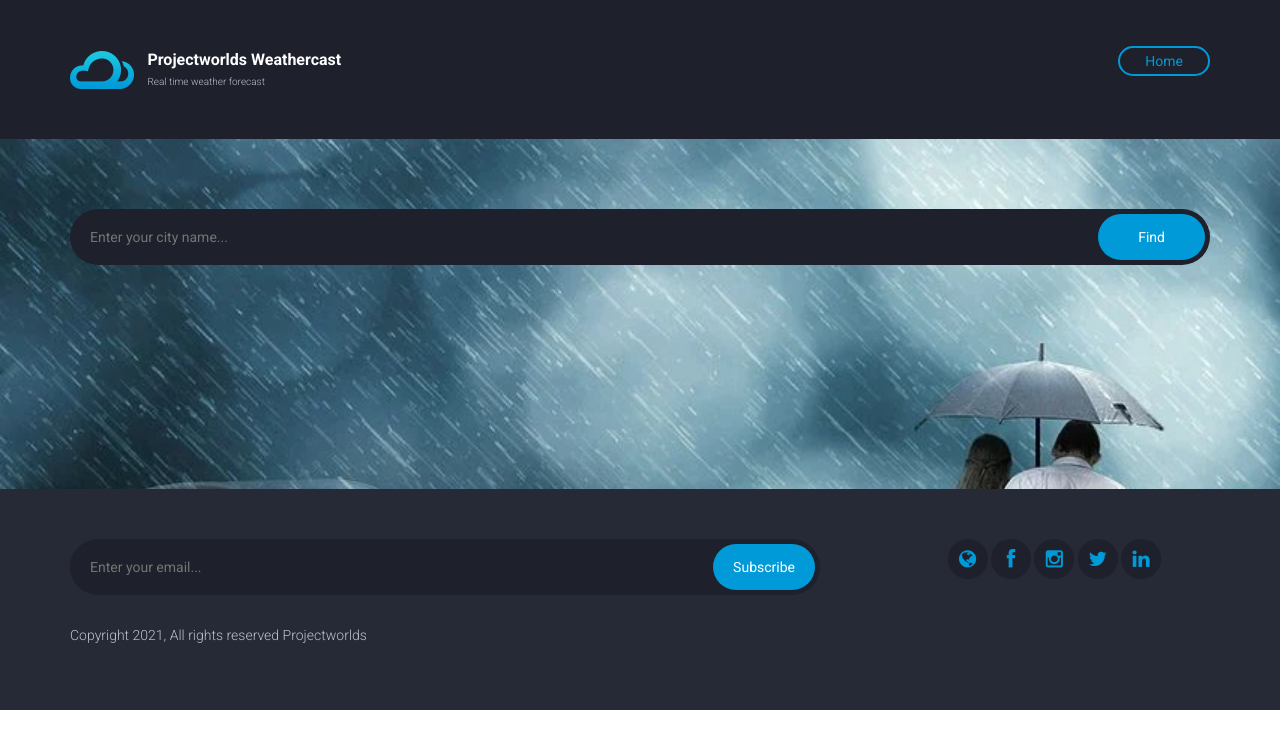
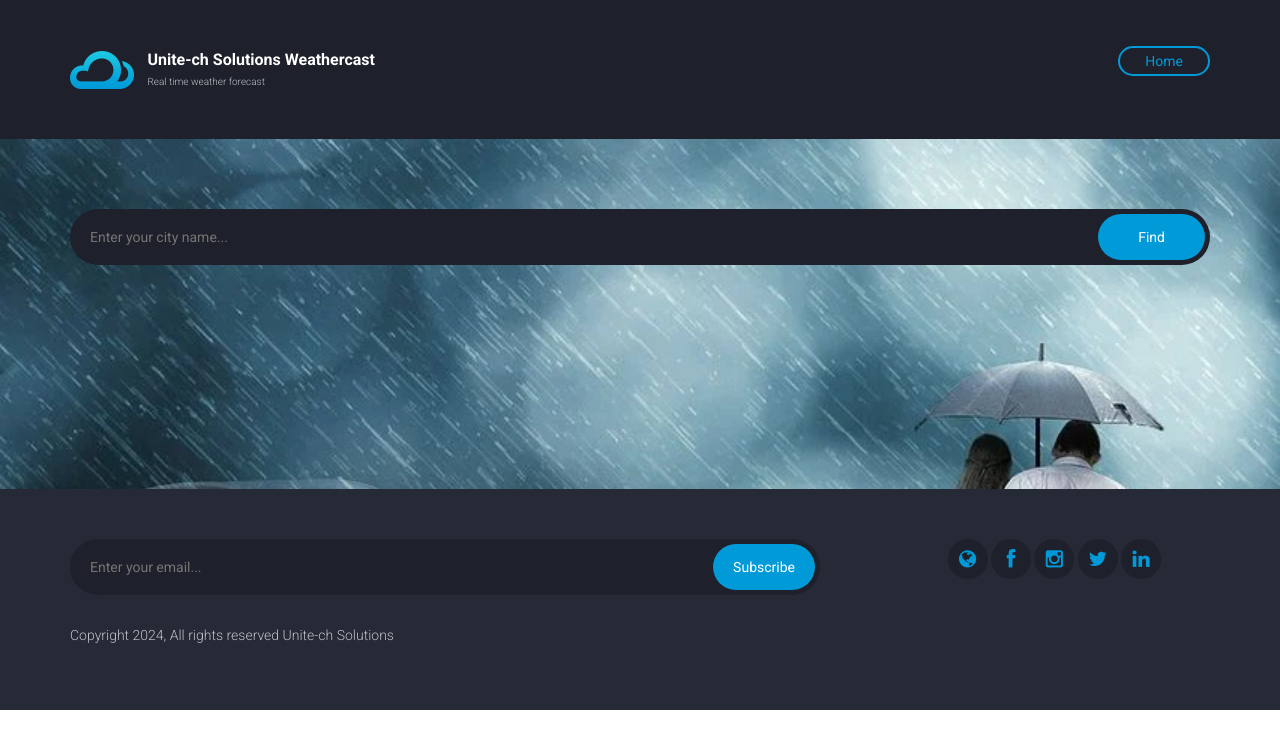
Before and after one commit to unitechsolutions297-sys/Weather-Forecast, a Django app: page / in a window 1280 px wide. Shown: the top 749 px of the page. Run offline with Django 3.2, Linux system fonts and the light colour scheme.

Commit message:
Update base.html

```diff
--- a/templates/base.html
+++ b/templates/base.html
@@ -23,7 +23,7 @@
           <a href="{% url 'home' %}" class="branding">
             <img src="{%static 'images/logo.png' %}" alt="" class="logo">
             <div class="logo-type">
-              <h1 class="site-title"> Projectworlds Weathercast </h1>
+              <h1 class="site-title"> Unite-ch Solutions Weathercast </h1>
               <small class="site-description">Real time weather forecast</small>
             </div>
           </a>
@@ -32,7 +32,7 @@
           <div class="main-navigation">
             <button type="button" class="menu-toggle"><i class="fa fa-bars"></i></button>
             <ul class="menu">
-              <li class="menu-item current-menu-item" id="omar"><a href="{% url 'home' %}">Home</a></li>
+              <li class="menu-item current-menu-item" id="Nigeria"><a href="{% url 'home' %}">Home</a></li>
 
             </ul> <!-- .menu -->
           </div> <!-- .main-navigation -->
@@ -67,16 +67,16 @@
             </div>
             <div class="col-md-3 col-md-offset-1">
               <div class="social-links">
-                <a href="https://www.projectworlds.in" target="_blank"><i class="fa fa-globe"></i></a>
-                <a target="_blank" href="https://www.facebook.com/projectworlds"><i class="fa fa-facebook"></i></a>
-                <a target="_blank" href="https://www.instagram.com/projectworlds/?hl=en"><i class="fa fa-instagram"></i></a>
-                <a target="_blank" href="https://www.twitter.com/"><i class="fa fa-twitter"></i></a>
-                <a target="_blank" href="https://www.linkedin.com/"><i class="fa fa-linkedin"></i></a>
+                <a href="https://www.syoatech.netlify.app" target="_blank"><i class="fa fa-globe"></i></a>
+                <a target="_blank" href=""><i class="fa fa-facebook"></i></a>
+                <a target="_blank" href=""><i class="fa fa-instagram"></i></a>
+                <a target="_blank" href=""><i class="fa fa-twitter"></i></a>
+                <a target="_blank" href=""><i class="fa fa-linkedin"></i></a>
               </div>
             </div>
           </div>
 
-          <p class="colophon">Copyright 2021, All rights reserved Projectworlds</p>
+          <p class="colophon">Copyright 2024, All rights reserved Unite-ch Solutions</p>
         </div>
       </footer> <!-- .site-footer -->
     </div>
```
